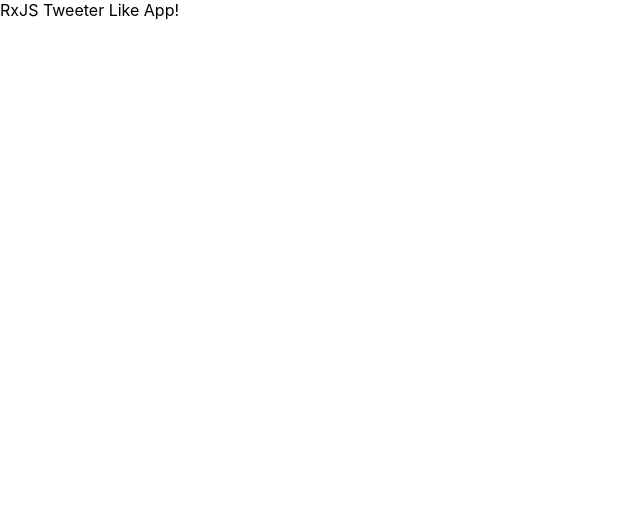
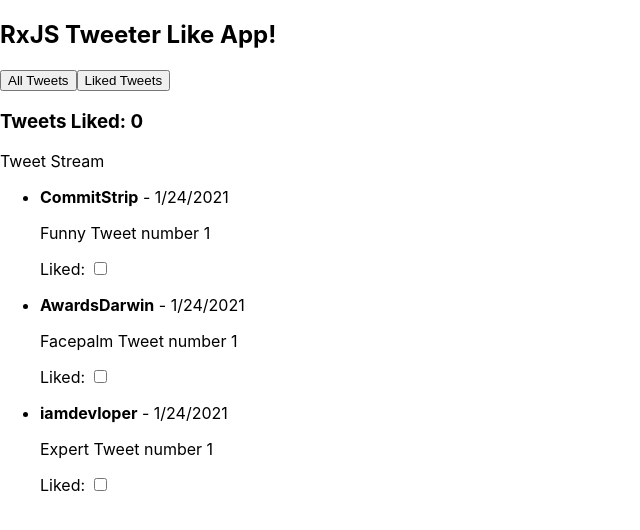
Before and after one commit to itsmylife/twitterlike-rxjs-react, a Next.js app: page / in a window 1280 px wide. Shown: the top 530 px of the page, without its empty margins (0-640 px from the left). Built offline with nearby package versions, Linux system fonts and the light colour scheme.

Commit message:
Show tweets

```diff
--- /dev/null
+++ b/components/TweeterLike.tsx
@@ -0,0 +1,47 @@
+import { FC, useState } from 'react';
+import { useStore } from '../store/tweet';
+
+export const TweeterLike: FC = () => {
+  const [mode, setMode] = useState<'stream' | 'liked'>('stream');
+  const toggleLike = useStore(state => state.toggleLike);
+  const tweets = useStore(state =>
+    mode === 'liked' ? state.tweets.filter(t => t.liked) : state.tweets,
+  );
+
+  return (
+    <div>
+      <div>
+        <button onClick={() => setMode('stream')}>All Tweets</button>
+        <button onClick={() => setMode('liked')}>Liked Tweets</button>
+      </div>
+      <div>
+        <h3>Tweets Liked: {tweets.filter(t => t.liked).length}</h3>
+      </div>
+      {mode === 'liked' ? 'Liked Tweets' : 'Tweet Stream'}
+      {
+        <ul>
+          {tweets.map(({ id, content, account, timestamp, liked }) => (
+            <li key={id}>
+              <span>
+                <p>
+                  <b>{account}</b>
+                  {` - `}
+                  {new Date(timestamp).toLocaleDateString()}
+                </p>
+                <p>{content}</p>
+                <p>
+                  Liked:{' '}
+                  <input
+                    type="checkbox"
+                    checked={liked}
+                    onChange={() => toggleLike(id)}
+                  />
+                </p>
+              </span>
+            </li>
+          ))}
+        </ul>
+      }
+    </div>
+  );
+};
--- a/pages/index.tsx
+++ b/pages/index.tsx
@@ -1,3 +1,10 @@
+import { TweeterLike } from '../components/TweeterLike';
+
 export default function Home() {
-  return <div>RxJS Tweeter Like App!</div>;
+  return (
+    <div>
+      <h2>RxJS Tweeter Like App!</h2>
+      <TweeterLike />
+    </div>
+  );
 }
```
